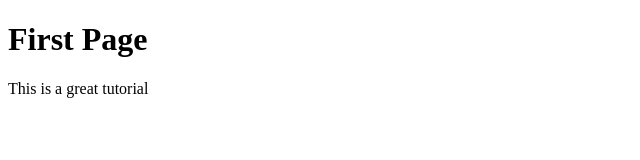
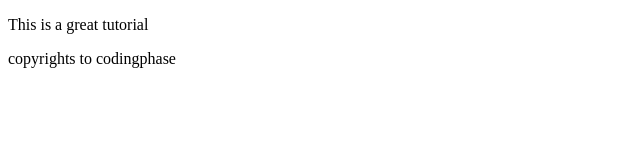
Before and after one commit to Weiss001/git-course-1-, a plain HTML site: page index.html in a window 1280 px wide. Shown: the whole page, without its empty margins (0-640 px from the left). Drawn offline with Linux system fonts and the light colour scheme.

Commit message:
We modify the index file and added config.js

```diff
--- a/index.html
+++ b/index.html
@@ -7,8 +7,8 @@
     <title>Document</title>
 </head>
 <body>
-    <h1>First Page</h1>
     <p>This is a great tutorial</p>
+    <footer>copyrights to codingphase</footer>
 
 </body>
 </html>
```
Also changed, not shown: config.js (added).
